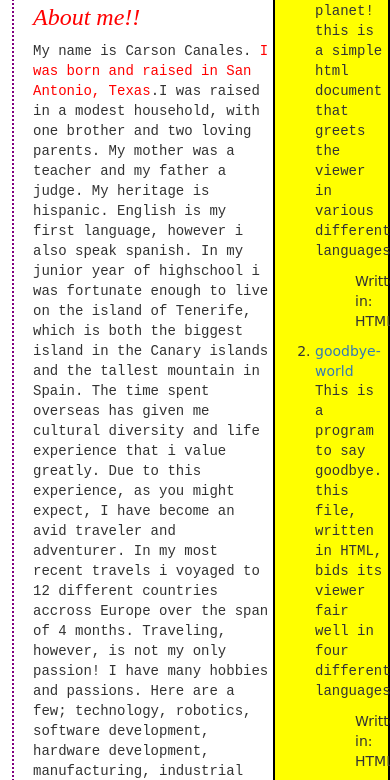
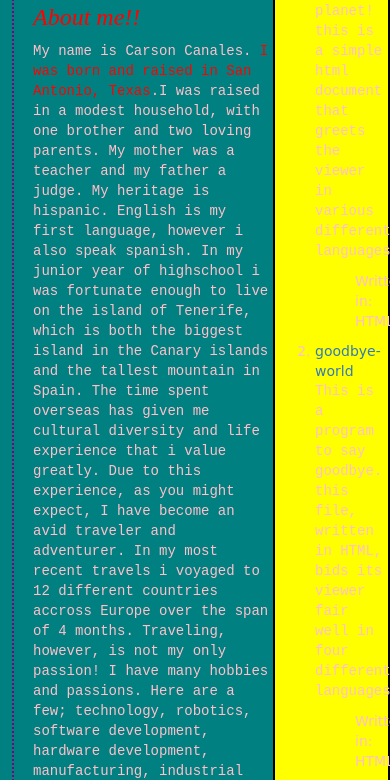
Before and after one commit to 7tacocat7/portfolio, a plain HTML site: page index.html in a window 390 px wide. Shown: the part 252-1032 px from the top of the page. Drawn offline with Linux system fonts and the light colour scheme.

Commit message:
add two media queries to custom css stylesheet.

```diff
--- a/css/styles.css
+++ b/css/styles.css
@@ -46,3 +46,16 @@ body {
   background inherit;
 
 }
+
+@media screen and (max-width: 768px) {
+    body {
+        background-color: black;
+        color: green;
+    }
+}
+@media screen and (max-width: 480px) {
+  body {
+    background-color: teal;
+    color: pink;
+  }
+}
```
